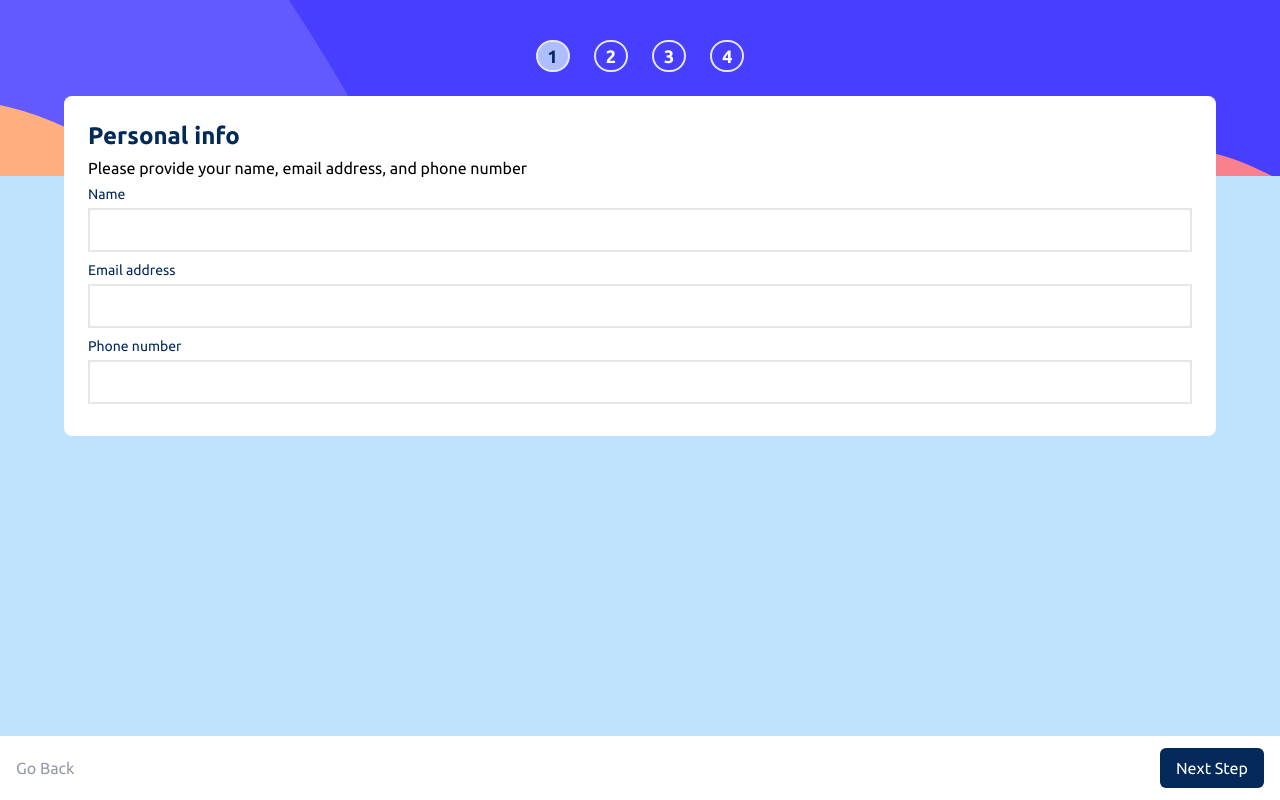
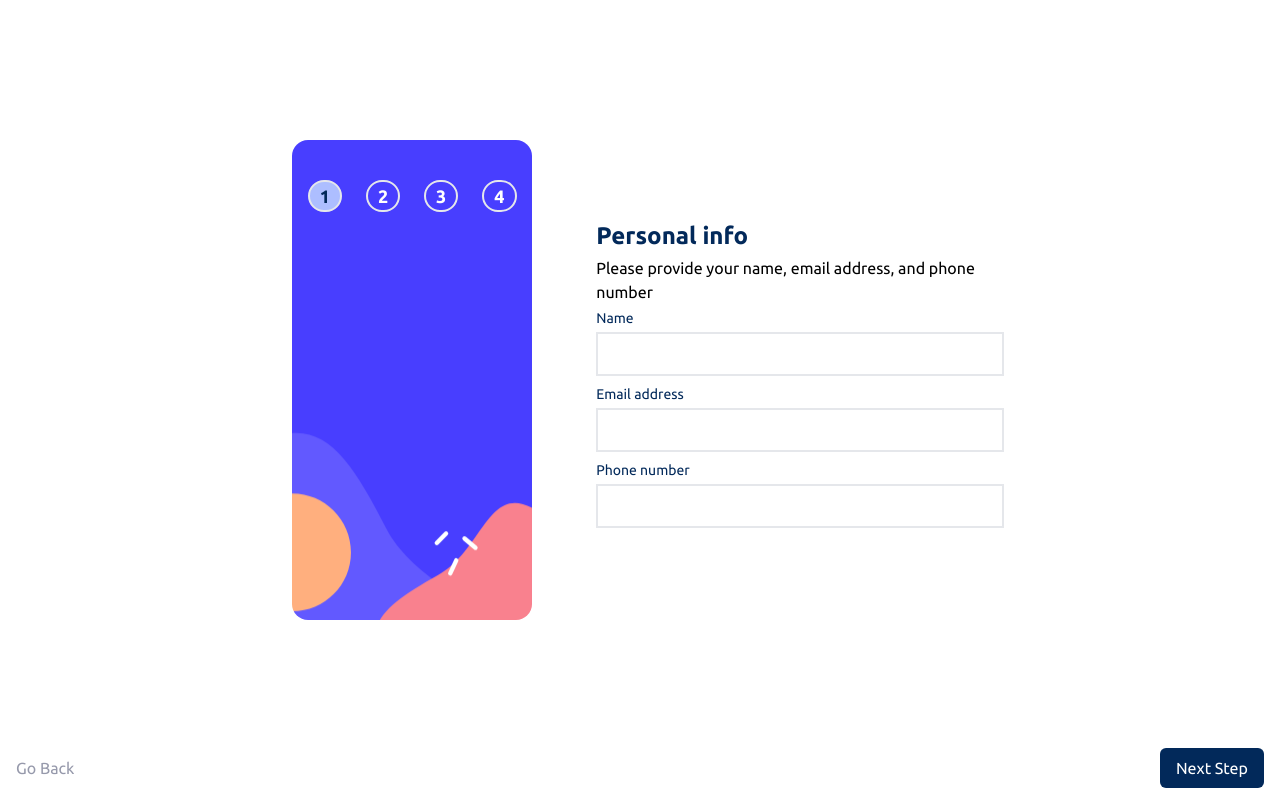
Before and after one commit to zemoCode25/tailwind-mobile-form, a website built with Vite: page index.html in a window 1280 px wide. Built offline with nearby package versions, Linux system fonts and the light colour scheme.

```diff
--- a/index.html
+++ b/index.html
@@ -7,20 +7,21 @@
       rel="stylesheet"
       href="https://fonts.googleapis.com/css2?family=Material+Symbols+Outlined:opsz,wght,FILL,GRAD@20..48,100..700,0..1,-50..200"
     />
+    <link rel="stylesheet" href="./src/styles/style.css" />
     <meta name="viewport" content="width=device-width, initial-scale=1.0" />
     <title>Vite App</title>
   </head>
   <body>
-    <main class="font-ubuntu bg-LightBlue">
-      <section class="relative min-w-45 h-dvh">
+    <main class="font-ubuntu bg-LightBlue tablet:bg-white">
+      <section class="relative min-w-45 h-dvh tablet:flex">
         <div
-          class="bg-cover bg-no-repeat w-full min-h-44"
-          style="
-            background-image: url(/assets/images/images/bg-sidebar-mobile.svg);
-          "
+          class="tablet:w-md tablet:mx-auto tablet:flex tablet:h-3/4 tablet:my-auto"
         >
           <div
-            class="flex align-middle space-x-6 m-auto w-fit absolute inset-x-0 top-10 bottom-auto"
+            class="bg-cover bg-no-repeat w-full min-h-44 bg-[url(/assets/images/images/bg-sidebar-mobile.svg)] tablet:bg-[url(/assets/images/images/bg-sidebar-desktop.svg)] tablet:bg-cover tablet:bg-center tablet:w-1/3 tablet:h-[80%] tablet:m-10 tablet:rounded-2xl"
+          >
+            <div
+              class="flex align-middle space-x-6 m-auto w-fit absolute inset-x-0 top-10 bottom-auto tablet:relative"
             >
               <button
                 class="text-lg font-semibold border-2 rounded-3xl px-2.5 text-MarineBlue text-center bg-PastelBlue"
@@ -43,9 +44,11 @@
           </div>
           <!-- ---------------------------------------------------First Step--------------------------------------------------------- -->
           <div
-          class="absolute inset-x-0 mx-auto top-24 bottom-auto max-w-[90%] bg-white text-black rounded-lg px-6 py-6"
+            class="absolute inset-x-0 mx-auto top-24 bottom-auto max-w-[90%] bg-white text-black rounded-lg px-6 py-6 tablet:relative tablet:m-0"
           >
-          <h1 class="text-2xl font-bold mb-1 text-MarineBlue">Personal info</h1>
+            <h1 class="text-2xl font-bold mb-1 text-MarineBlue">
+              Personal info
+            </h1>
             <p class="mb-1">
               Please provide your name, email address, and phone number
             </p>
@@ -81,6 +84,7 @@
                 />
               </div>
             </form>
+          </div>
         </div>
 
         <!-- ---------------------------------------------------Second Step--------------------------------------------------------- -->
--- a/tailwind.config.js
+++ b/tailwind.config.js
@@ -9,7 +9,7 @@
       },
       screens: {
         tablet: "480px",
-        desktop: "1440px",
+        desktop: "1080px",
       },
       colors: {
         MarineBlue: "hsl(213, 96%, 18%)",
```
Lines whose indentation alone changed are shown as unchanged.
